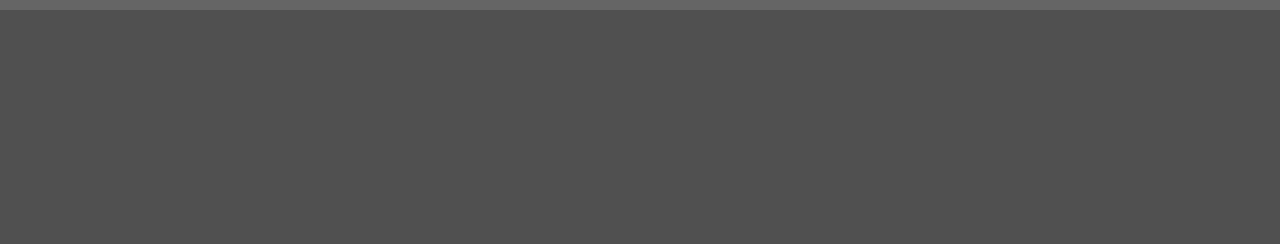
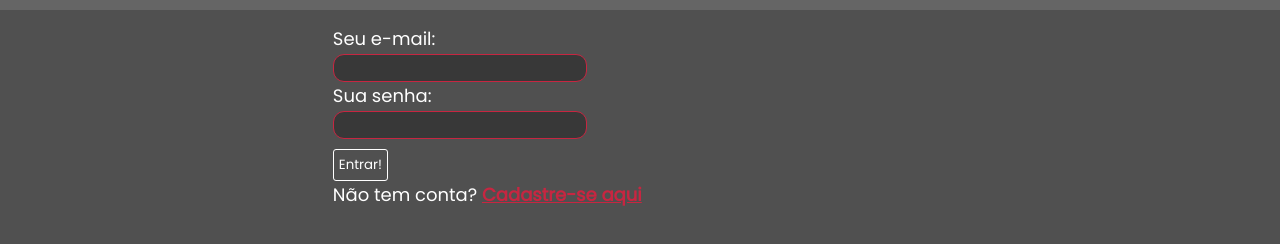
Before and after one commit to KaiqueFigu1/R6CC---Projeto-individual, a plain HTML site: page site/login.html in a window 1280 px wide. Shown: the part 130-374 px from the top of the page. Drawn offline with Linux system fonts and the light colour scheme.

Commit message:
Criando pagina de Login. Renomeando css e js

```diff
--- a/site/css/cadastro.css
+++ b/site/css/login_cadastro.css
@@ -12,3 +12,9 @@ input{
     padding: 3px;
     outline: 0;
 }
+
+.container .formulario p a{
+    color: #c72641;
+    text-decoration: underline;
+    font-weight: bold;
+}
--- a/site/js/cadastro.js
+++ b/site/js/index.js
@@ -27,3 +27,11 @@ function verificar(){
         alert(`${nickname} aguarde o contato da nossa equipe por e-mail :)`);
     }
 }
+
+function entrar(){
+    if (email.indexOf("@") == -1 || email.indexOf(".com") == -1){
+        alert('Digite um e-mail válido');
+    }else {
+        alert('Bem vindo!')
+    }
+}
--- a/site/login.html
+++ b/site/login.html
@@ -6,6 +6,7 @@
     <title>R6CC - Cadastro</title>
     <link href="https://fonts.googleapis.com/css2?family=Poppins&display=swap" rel="stylesheet">
     <link rel="stylesheet" href="css/style.css">
+    <link rel="stylesheet" href="css/login_cadastro.css">
 </head>
 <body>
     <header class="menu">
@@ -17,5 +18,17 @@
                 <li><a href="login.html" class="btn ativo">Entrar/Cadastro</a></li>
             </ul>
     </header>
+
+    <div class="container">
+        <form class="formulario">
+            Seu e-mail: <br>
+            <input type="email" id="i_mail" required> <br>
+            Sua senha: <br>
+            <input style="margin-bottom: 10px;" type="password" id="i_senha" required> <br>
+            <button class="btn" onclick="entrar()">Entrar!</button>
+            <p>Não tem conta? <a href="cadastro.html">Cadastre-se aqui</a></p>
+        </form>
+    </div>
+    <script src="./js/index.js"></script>
 </body>
 </html>
```
Also changed, not shown: site/cadastro.html (+4 -4 lines).
